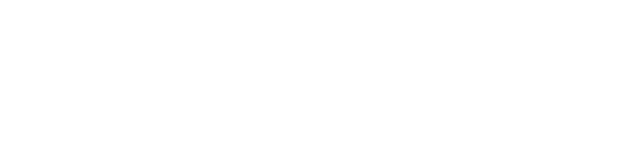
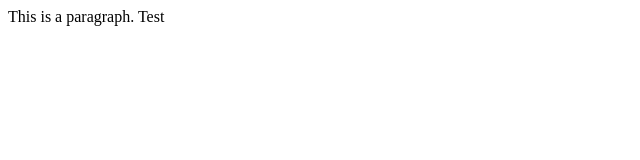
Before and after one commit to FlosaTX/Hello, a plain HTML site: page index.html in a window 1280 px wide. Shown: the whole page, without its empty margins (0-640 px from the left). Drawn offline with Linux system fonts and the light colour scheme.

Commit message:
Update index.html
added the word Test

```diff
--- a/index.html
+++ b/index.html
@@ -1 +1,2 @@
 <title>Page Title</title>
+<p>This is a paragraph. Test</p>
```
